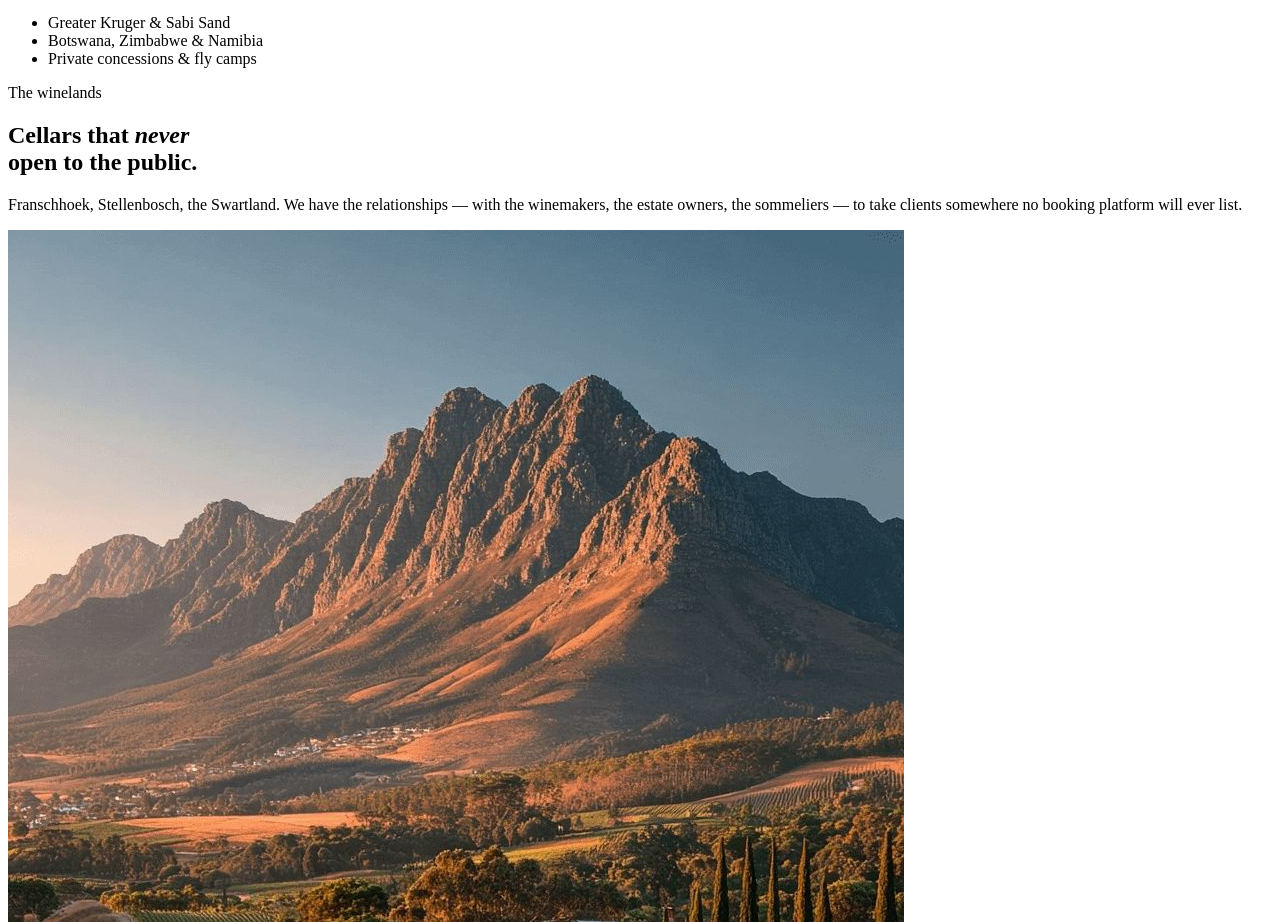
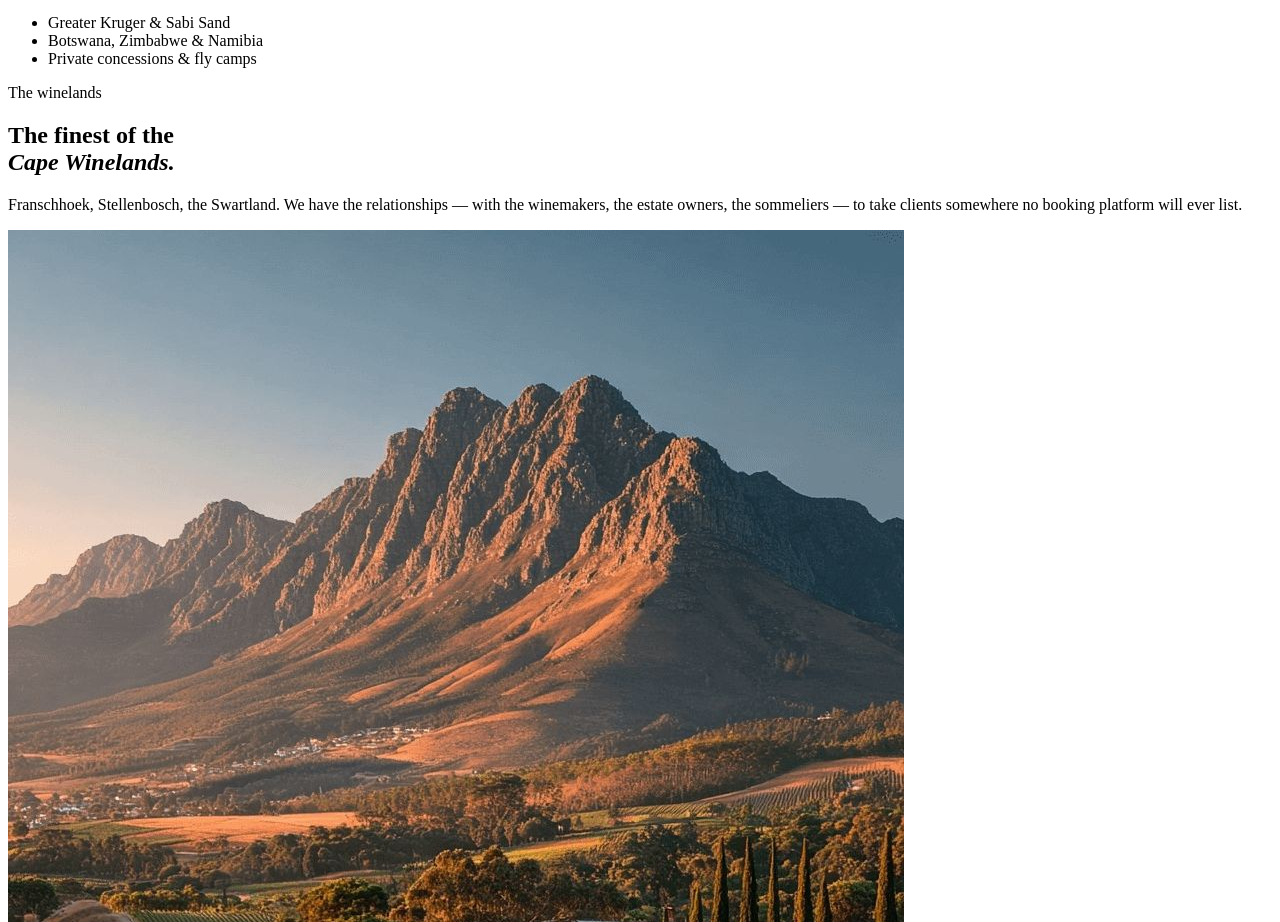
Before and after one commit to philipplevenhagen/vantageafrica, a React (Vite) app: page / in a window 1280 px wide. Shown: the part 984-1906 px from the top of the page. Built offline with nearby package versions, Linux system fonts and the light colour scheme; the HTML template or start-up script is replaced by a standard one.

Commit message:
Update winelands headline copy

```diff
--- a/src/data/experiences.js
+++ b/src/data/experiences.js
@@ -27,8 +27,8 @@ export const EXPERIENCES = [
     side:       'right',
     theme:      'parchment',
     eyebrow:    'The winelands',
-    headline:   ['Cellars that never', 'open to the public.'],
-    headlineEm: 'never',
+    headline:   ['The finest of the', 'Cape Winelands.'],
+    headlineEm: 'Cape Winelands.',
     body:       'Franschhoek, Stellenbosch, the Swartland. We have the relationships — with the winemakers, the estate owners, the sommeliers — to take clients somewhere no booking platform will ever list.',
     bullets:    [],
     img:    '/images/winelands.jpg',
```
